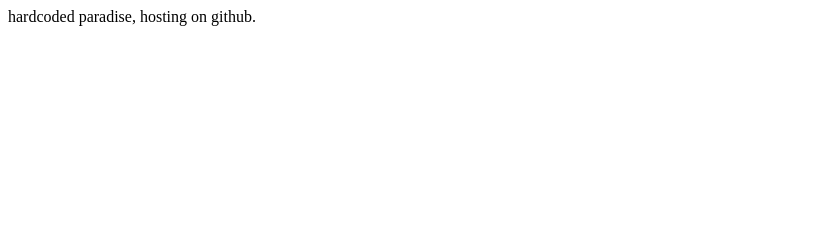
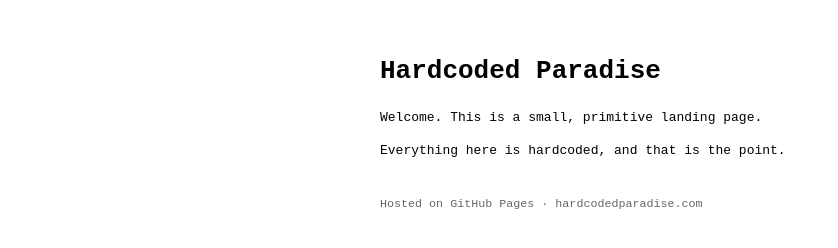
Before and after one commit to alexanderrose/hardcoded-paradise-website, a plain HTML site: page index.html in a window 1280 px wide. Shown: the whole page, without its empty margins (0-838 px from the left). Drawn offline with Linux system fonts and the light colour scheme.

Commit message:
Replace index.html with Hardcoded Paradise landing page
Co-Authored-By: Claude Haiku 5.5 <noreply@anthropic.com>
Claude-Session: https://claude.ai/code/session_01HG1hS5YbRm9bnUx5iBFusm

```diff
--- a/index.html
+++ b/index.html
@@ -1,9 +1,25 @@
-<!DOCTYPE HTML>
-<html>
+<!DOCTYPE html>
+<html lang="en">
   <head>
-    <title>Hello World</title>
+    <meta charset="utf-8">
+    <meta name="viewport" content="width=device-width, initial-scale=1">
+    <title>Hardcoded Paradise</title>
+    <style>
+      body {
+        font-family: monospace;
+        max-width: 40em;
+        margin: 4em auto;
+        padding: 0 1em;
+        line-height: 1.5;
+      }
+      h1 { font-size: 2em; }
+      footer { margin-top: 3em; color: #666; font-size: 0.9em; }
+    </style>
   </head>
   <body>
-    hardcoded paradise, hosting on github.
+    <h1>Hardcoded Paradise</h1>
+    <p>Welcome. This is a small, primitive landing page.</p>
+    <p>Everything here is hardcoded, and that is the point.</p>
+    <footer>Hosted on GitHub Pages &middot; hardcodedparadise.com</footer>
   </body>
 </html>
```
